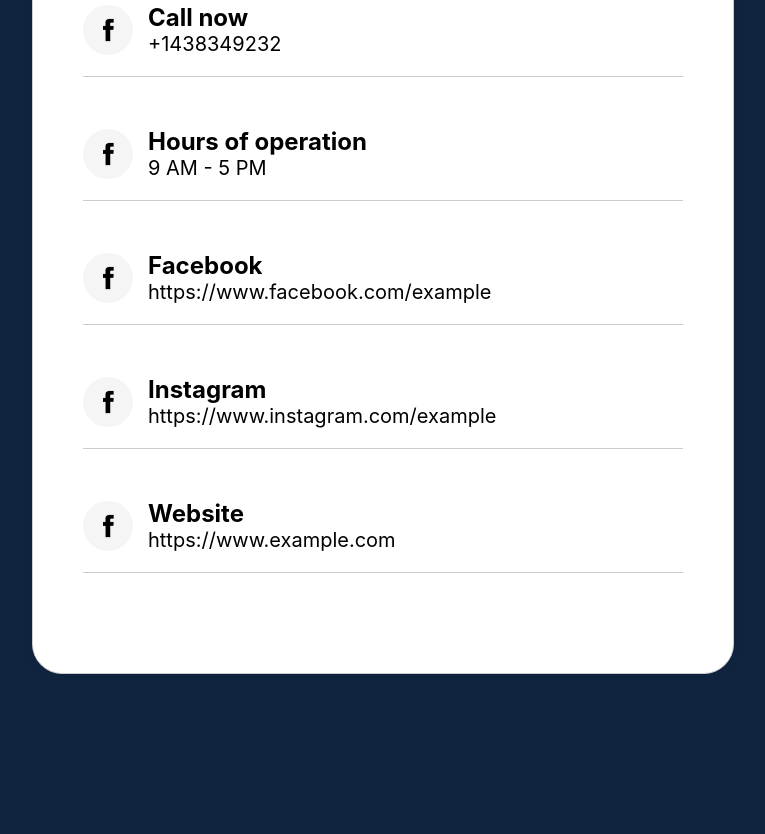
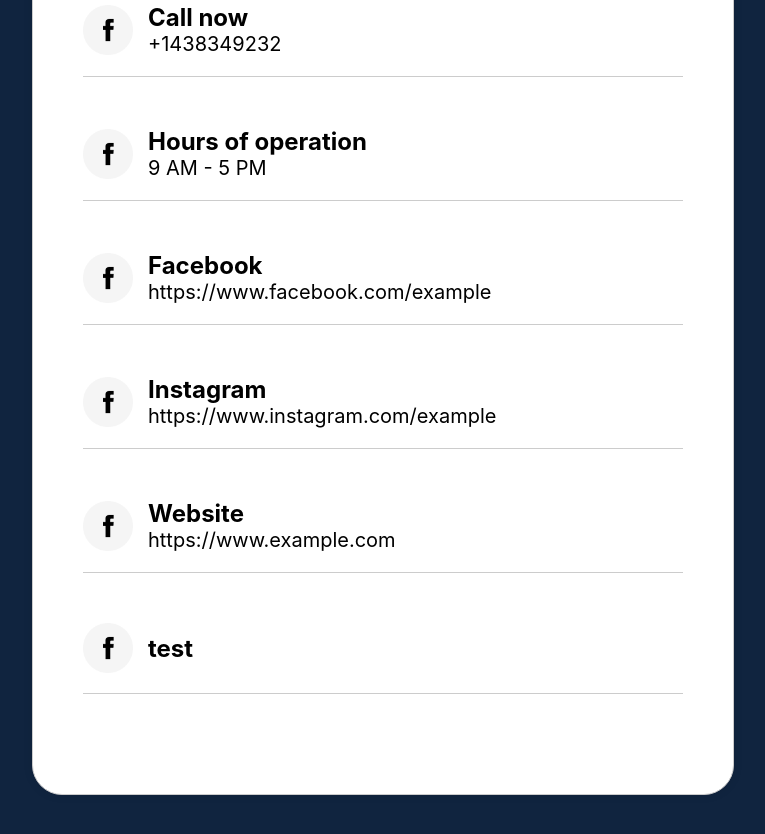
Before and after one commit to yanislabbe/model-for-information, a plain HTML site: page index.html in a window 1280 px wide. Shown: the part 336-1170 px from the top of the page, without its empty margins (257-1022 px from the left). Before the commit the page ends 1050 px from the top, so only its background shows below. Drawn offline with Linux system fonts and the light colour scheme.

Commit message:
added-link-for-ios-contact-fix-3

```diff
--- a/index.html
+++ b/index.html
@@ -70,6 +70,15 @@
 				</div>
 			</div>
 		</div>
+		<div class="info" id="info8">
+			<div class="container-element">
+				<img src="img/logo.png" alt="Logo" class="logo">
+				<div class="info-content">
+					<span class="label">test</span><br>
+					<span class="content" id="test"><a href="tel:0123456789" target="_blank"></a></span>
+				</div>
+			</div>
+		</div>
 	</div>
 </body>
 </html>
```
